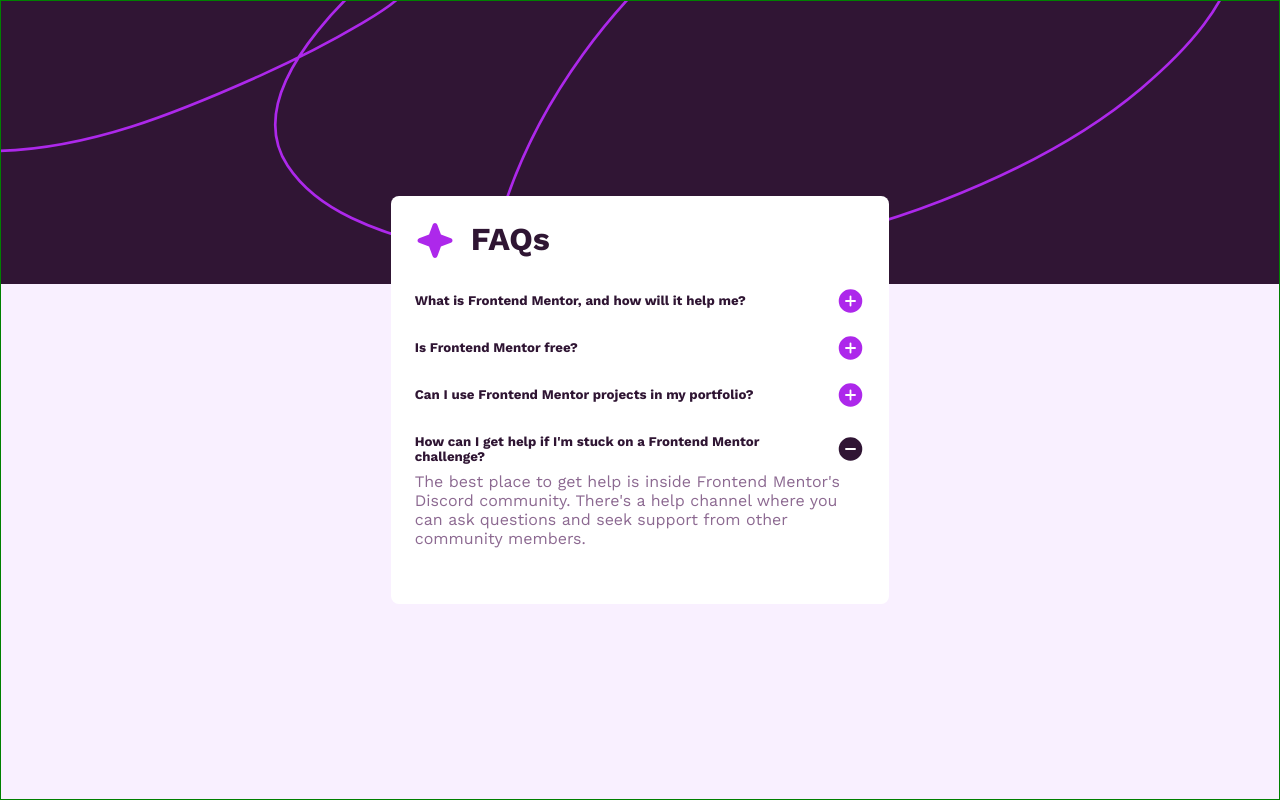
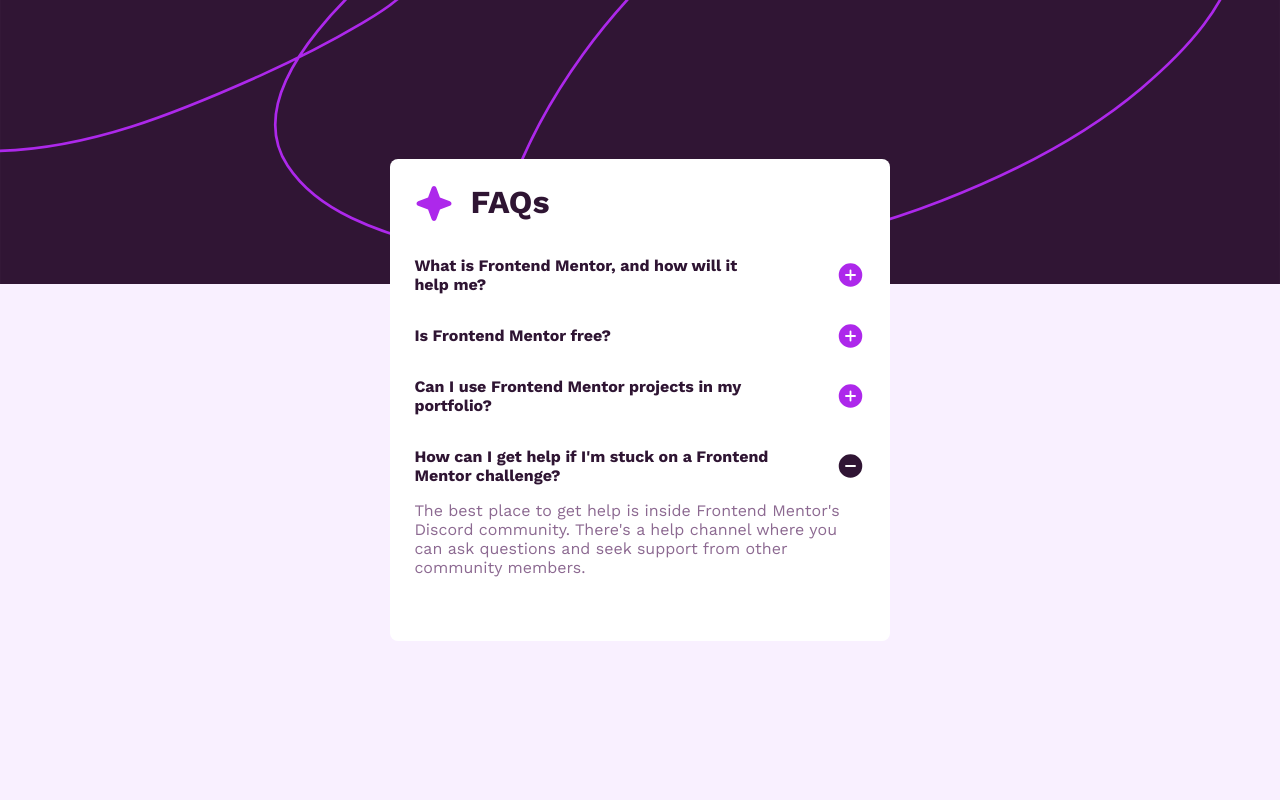
Before and after one commit to SAGS0000/faq-accordion-main, a plain HTML site: page index.html in a window 1280 px wide. Both pictures are taken after a click on the element 639 px from the left and 491 px from the top of the page. Drawn offline with Linux system fonts and the light colour scheme.

Commit message:
refactor: changes little

```diff
--- a/index.html
+++ b/index.html
@@ -44,7 +44,7 @@
         </div>
         <div class="faq-accordion-question">
           <div class="faq-accordion-question-title">
-            <h5>What is Frontend Mentor, and how will it help me?</h5>
+            <h4>What is Frontend Mentor, and how will it help me?</h4>
             <button class=""></button>
           </div>
           <div class="faq-accordion-question-body ">
@@ -58,7 +58,7 @@
         </div>
         <div class="faq-accordion-question">
           <div class="faq-accordion-question-title">
-            <h5>Is Frontend Mentor free?</h5>
+            <h4>Is Frontend Mentor free?</h4>
             <button></button>
           </div>
           <div class="faq-accordion-question-body">
@@ -71,10 +71,10 @@
       </div>
       <div class="faq-accordion-question">
         <div class="faq-accordion-question-title">
-          <h5>
+          <h4>
             Can I use Frontend Mentor projects
             in my portfolio?
-          </h5>
+          </h4>
             <button></button>
         </div>
         <div class="faq-accordion-question-body">
@@ -87,9 +87,9 @@
       </div>
       <div class="faq-accordion-question">
         <div class="faq-accordion-question-title">
-          <h5>
+          <h4>
             How can I get help if I'm stuck on a Frontend Mentor challenge?
-          </h5>
+          </h4>
             <button></button>
         </div>
         <div class="faq-accordion-question-body">
--- a/style.css
+++ b/style.css
@@ -72,7 +72,6 @@
   background-attachment: fixed;
   min-height: 100svh;
   /* background-size: 100% 100%; */
-  border: 1px solid green;
 
   padding: 1rem;
   background-color: var(--color-light-pink);
@@ -102,7 +101,7 @@
   align-items: center;
   position: relative;
 }
-h5 {
+h4 {
   width: 80%;
 }
 button {
@@ -121,15 +120,11 @@
 
 .faq-accordion-question-body {
   display: none;
-  max-height: 0;
-  transition: all 1s ease-in-out;
-  overflow: hidden;
 }
 
 .faq-accordion-question-body.active {
   display: block;
-  padding-top: 0.5rem;
-  max-height: 1000px;
+  padding: 1rem 0 0.5rem 0;
 }
 p {
   color: var(--color-grayish-purple);
```
